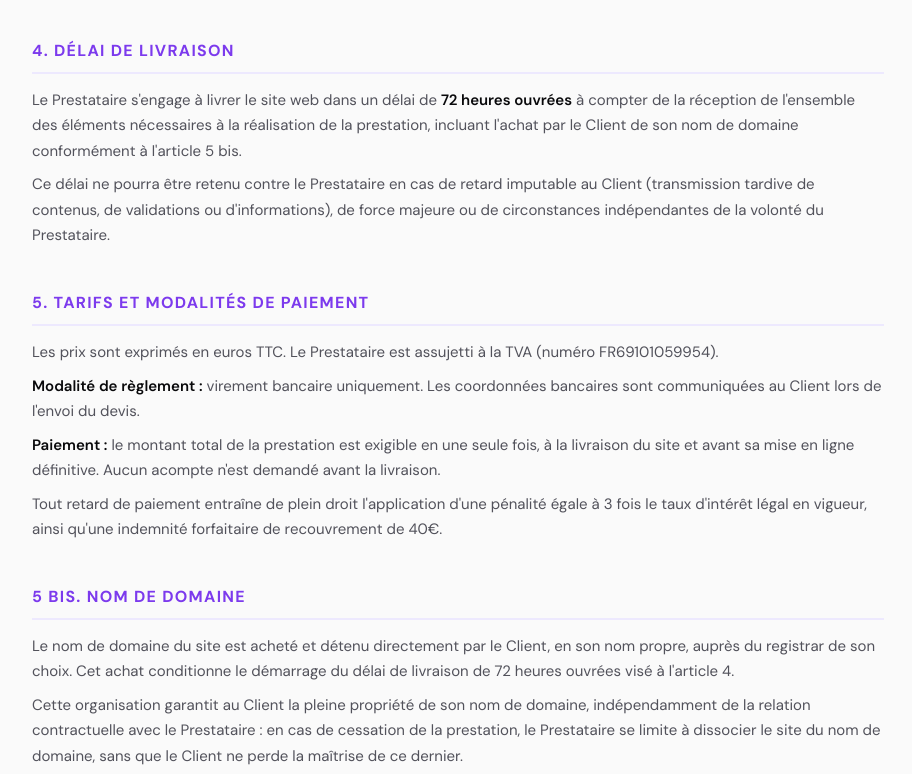
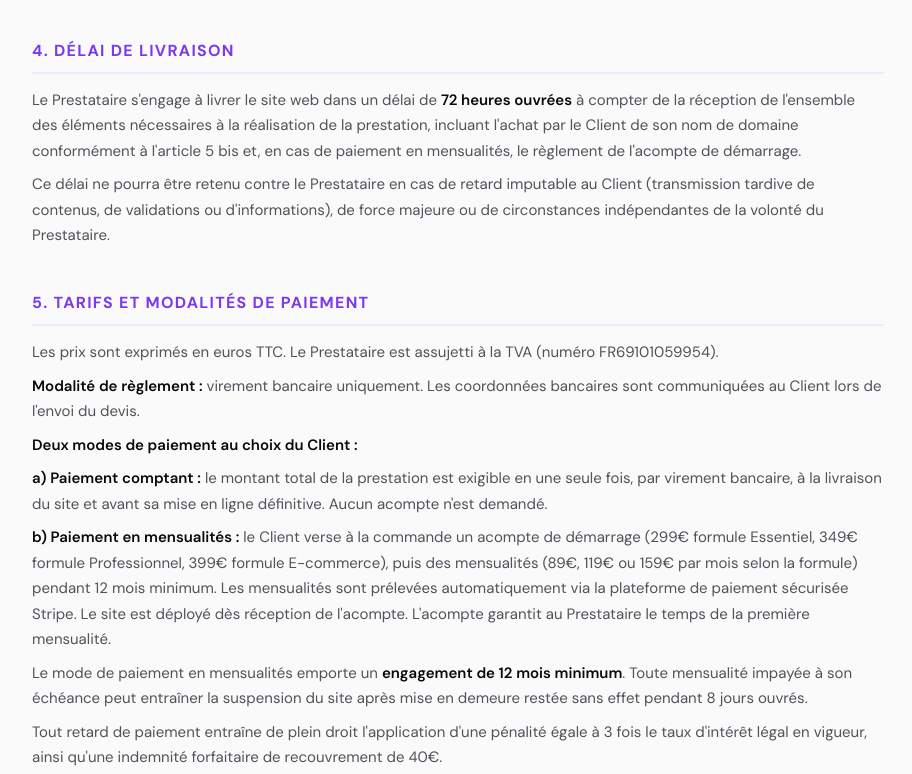
Before and after one commit to YD2222/AgenSyd, a plain HTML site: page cgu.html in a window 1280 px wide. Shown: the part 1065-1839 px from the top of the page, without its empty margins (182-1094 px from the left). Drawn offline with Linux system fonts and the light colour scheme.

Commit message:
fix: CGV alignees (paiement comptant ou mensualites, acompte, engagement 12 mois)
Co-Authored-By: Claude Sonnet 5 <noreply@anthropic.com>

```diff
--- a/cgu.html
+++ b/cgu.html
@@ -105,7 +105,7 @@
 
   <div class="page-header">
     <h1>Conditions Générales de Vente</h1>
-    <p>Dernière mise à jour : juillet 2026</p>
+    <p>Dernière mise à jour : septembre 2026</p>
   </div>
 
   <div class="ml-section">
@@ -133,7 +133,7 @@
 
   <div class="ml-section">
     <h2>4. Délai de livraison</h2>
-    <p>Le Prestataire s'engage à livrer le site web dans un délai de <strong>72 heures ouvrées</strong> à compter de la réception de l'ensemble des éléments nécessaires à la réalisation de la prestation, incluant l'achat par le Client de son nom de domaine conformément à l'article 5 bis.</p>
+    <p>Le Prestataire s'engage à livrer le site web dans un délai de <strong>72 heures ouvrées</strong> à compter de la réception de l'ensemble des éléments nécessaires à la réalisation de la prestation, incluant l'achat par le Client de son nom de domaine conformément à l'article 5 bis et, en cas de paiement en mensualités, le règlement de l'acompte de démarrage.</p>
     <p>Ce délai ne pourra être retenu contre le Prestataire en cas de retard imputable au Client (transmission tardive de contenus, de validations ou d'informations), de force majeure ou de circonstances indépendantes de la volonté du Prestataire.</p>
   </div>
 
@@ -141,7 +141,10 @@
     <h2>5. Tarifs et modalités de paiement</h2>
     <p>Les prix sont exprimés en euros TTC. Le Prestataire est assujetti à la TVA (numéro FR69101059954).</p>
     <p><strong>Modalité de règlement :</strong> virement bancaire uniquement. Les coordonnées bancaires sont communiquées au Client lors de l'envoi du devis.</p>
-    <p><strong>Paiement :</strong> le montant total de la prestation est exigible en une seule fois, à la livraison du site et avant sa mise en ligne définitive. Aucun acompte n'est demandé avant la livraison.</p>
+    <p><strong>Deux modes de paiement au choix du Client :</strong></p>
+    <p><strong>a) Paiement comptant :</strong> le montant total de la prestation est exigible en une seule fois, par virement bancaire, à la livraison du site et avant sa mise en ligne définitive. Aucun acompte n'est demandé.</p>
+    <p><strong>b) Paiement en mensualités :</strong> le Client verse à la commande un acompte de démarrage (299€ formule Essentiel, 349€ formule Professionnel, 399€ formule E-commerce), puis des mensualités (89€, 119€ ou 159€ par mois selon la formule) pendant 12 mois minimum. Les mensualités sont prélevées automatiquement via la plateforme de paiement sécurisée Stripe. Le site est déployé dès réception de l'acompte. L'acompte garantit au Prestataire le temps de la première mensualité.</p>
+    <p>Le mode de paiement en mensualités emporte un <strong>engagement de 12 mois minimum</strong>. Toute mensualité impayée à son échéance peut entraîner la suspension du site après mise en demeure restée sans effet pendant 8 jours ouvrés.</p>
     <p>Tout retard de paiement entraîne de plein droit l'application d'une pénalité égale à 3 fois le taux d'intérêt légal en vigueur, ainsi qu'une indemnité forfaitaire de recouvrement de 40€.</p>
   </div>
 
```
